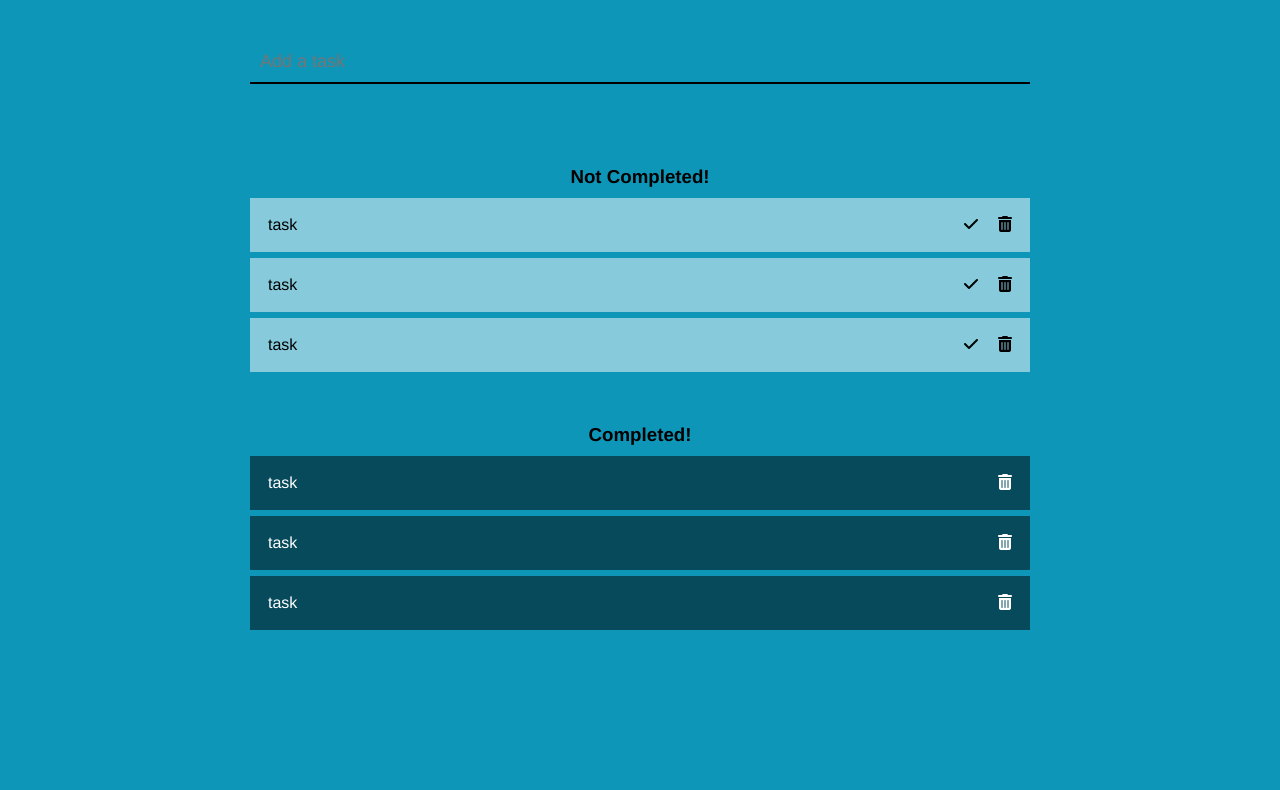
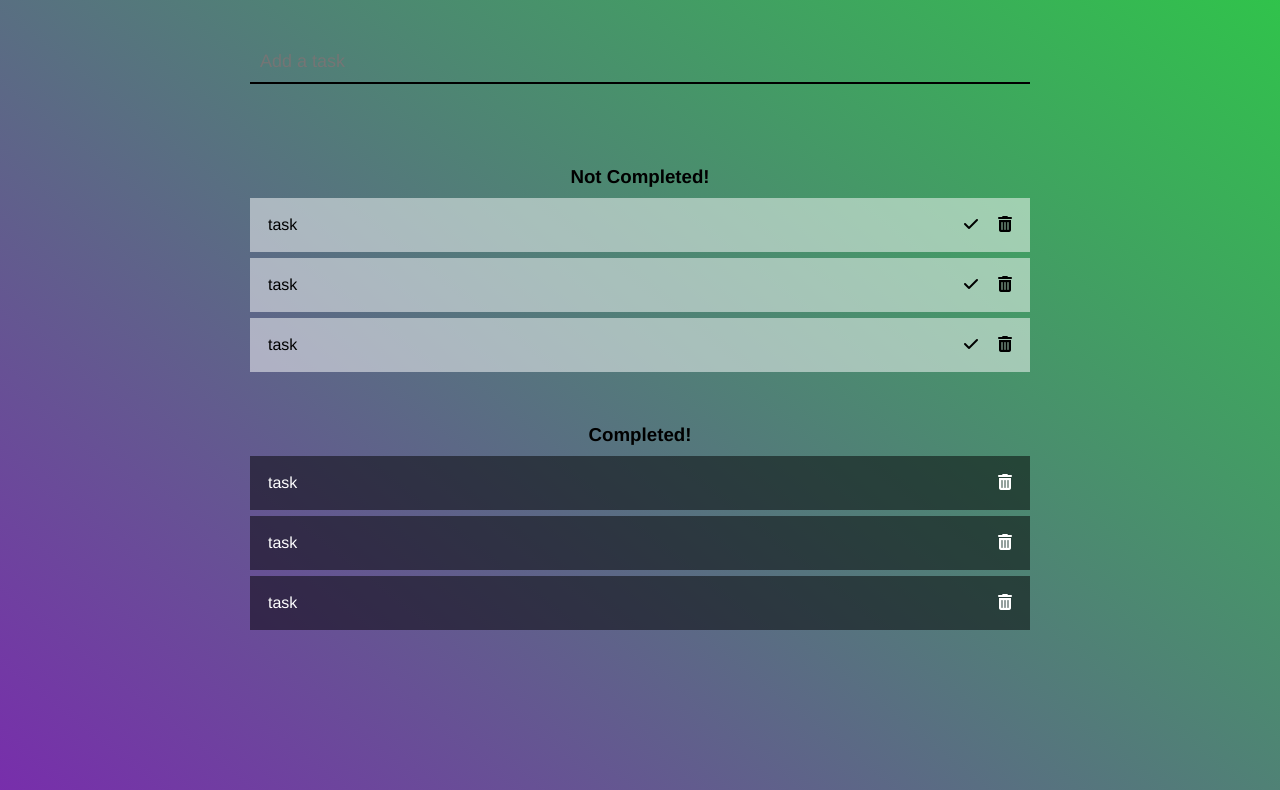
Before and after one commit to Akhila-Krishna/BitFlip-HTMLCSS, a plain HTML site: page main.html in a window 1280 px wide. Shown: the part 62-852 px from the top of the page. Before the commit the page ends 800 px from the top, so only its background shows below. Drawn offline with Linux system fonts and the light colour scheme.

Commit message:
new commit

```diff
--- a/style.css
+++ b/style.css
@@ -6,7 +6,12 @@
 }
 
 body{
-    background-color: rgb(14, 150, 184);
+    /* background-color: rgb(14, 150, 184);  */
+    /* background-image: url(image.jpg); */
+    height: 1000px;
+    background-image: linear-gradient(to bottom left, rgb(46, 200, 72), rgb(126, 33, 180));
+    background-repeat: no-repeat;
+    background-size: cover;
 }
 
 .container{
@@ -36,6 +41,7 @@ h1, h3{
     padding: 18px;
     margin: 6px 0;
     overflow: hidden;
+    transition: all 500ms ease-in;
 }
 
 .task i{
@@ -44,6 +50,10 @@ h1, h3{
     cursor: pointer;
 }
 
+.task:hover{
+    transform: scale(1.05);
+}
+
 .comp .task{
     background: rgba(0, 0, 0, 0.5);
     color: #fff;
--- /dev/null
+++ b/styles.css
@@ -0,0 +1,36 @@
+body{
+    display: flex;
+    height: 100vh;
+    align-items: center;
+    justify-content: center;
+    flex-direction: column;
+    background-image: radial-gradient(circle at 77% 43%, rgba(168, 168, 168,0.04) 0%, rgba(168, 168, 168,0.04) 50%,rgba(10, 10, 10,0.04) 50%, rgba(10, 10, 10,0.04) 100%),radial-gradient(circle at 33% 65%, rgba(248, 248, 248,0.04) 0%, rgba(248, 248, 248,0.04) 50%,rgba(228, 228, 228,0.04) 50%, rgba(228, 228, 228,0.04) 100%),radial-gradient(circle at 92% 79%, rgba(152, 152, 152,0.04) 0%, rgba(152, 152, 152,0.04) 50%,rgba(28, 28, 28,0.04) 50%, rgba(28, 28, 28,0.04) 100%),radial-gradient(circle at 91% 13%, rgba(41, 41, 41,0.04) 0%, rgba(41, 41, 41,0.04) 50%,rgba(214, 214, 214,0.04) 50%, rgba(214, 214, 214,0.04) 100%),linear-gradient(90deg, rgb(11, 127, 96),rgb(139, 205, 191));
+}
+
+div{
+    background-color: red;
+    margin: 20px;
+    height: 200px;
+    width: 200px;
+
+}
+
+h1{
+    font-size: 6em;
+}
+
+a{
+    background-color:rgb(161, 48, 226);
+    text-decoration: none;
+    font-size: 1.5em;
+    padding: 1em 2em;
+    border-radius: 1000px;
+    color: white;
+}
+
+a:hover{
+    color:rgb(161, 48, 226);
+    background-color: white;
+    box-shadow: 0px 0px 10px 1px rgba(0, 0, 0, 1);
+
+}
```
Also changed, not shown: index.html (added, +17 -0 lines), image.jpg (added).
